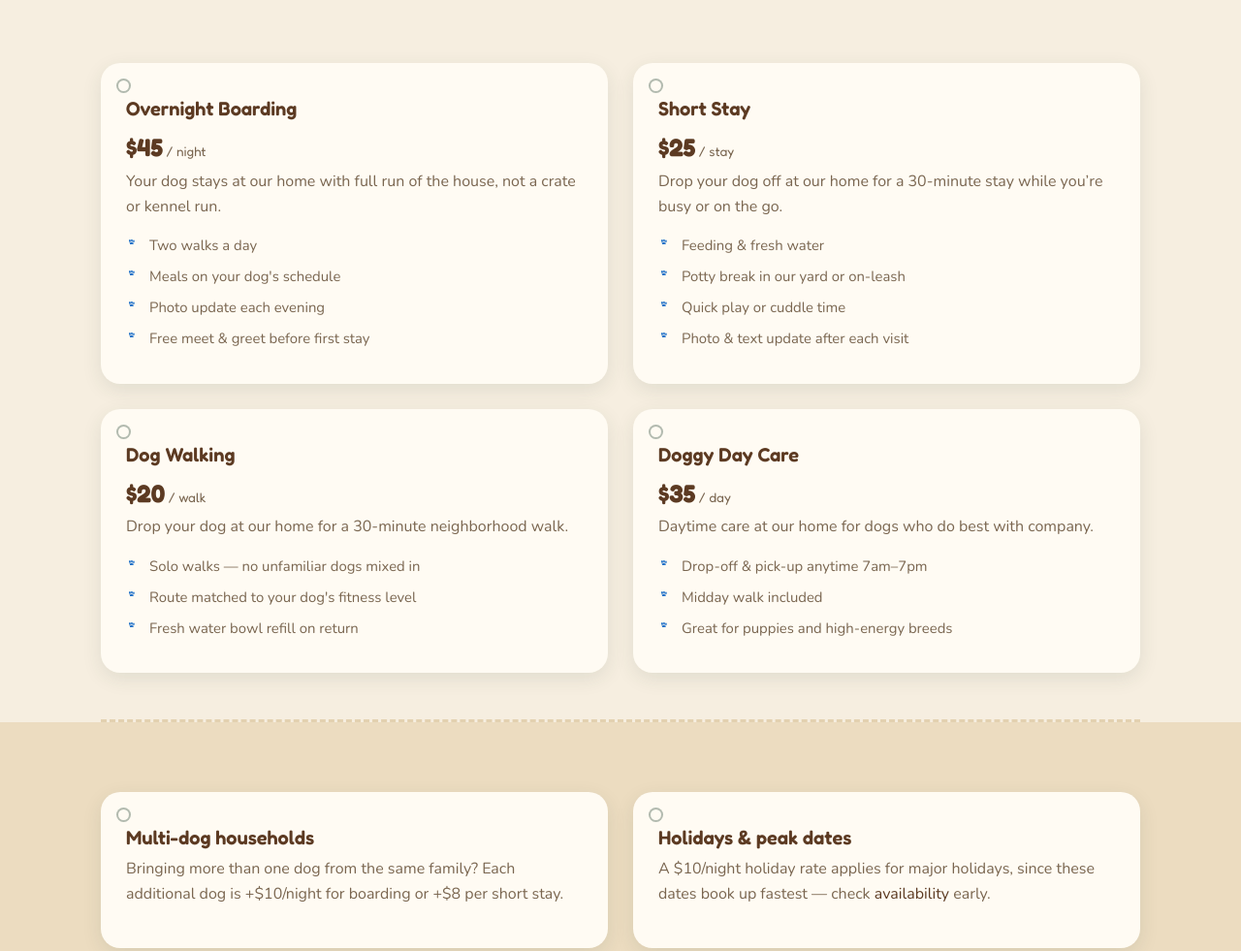
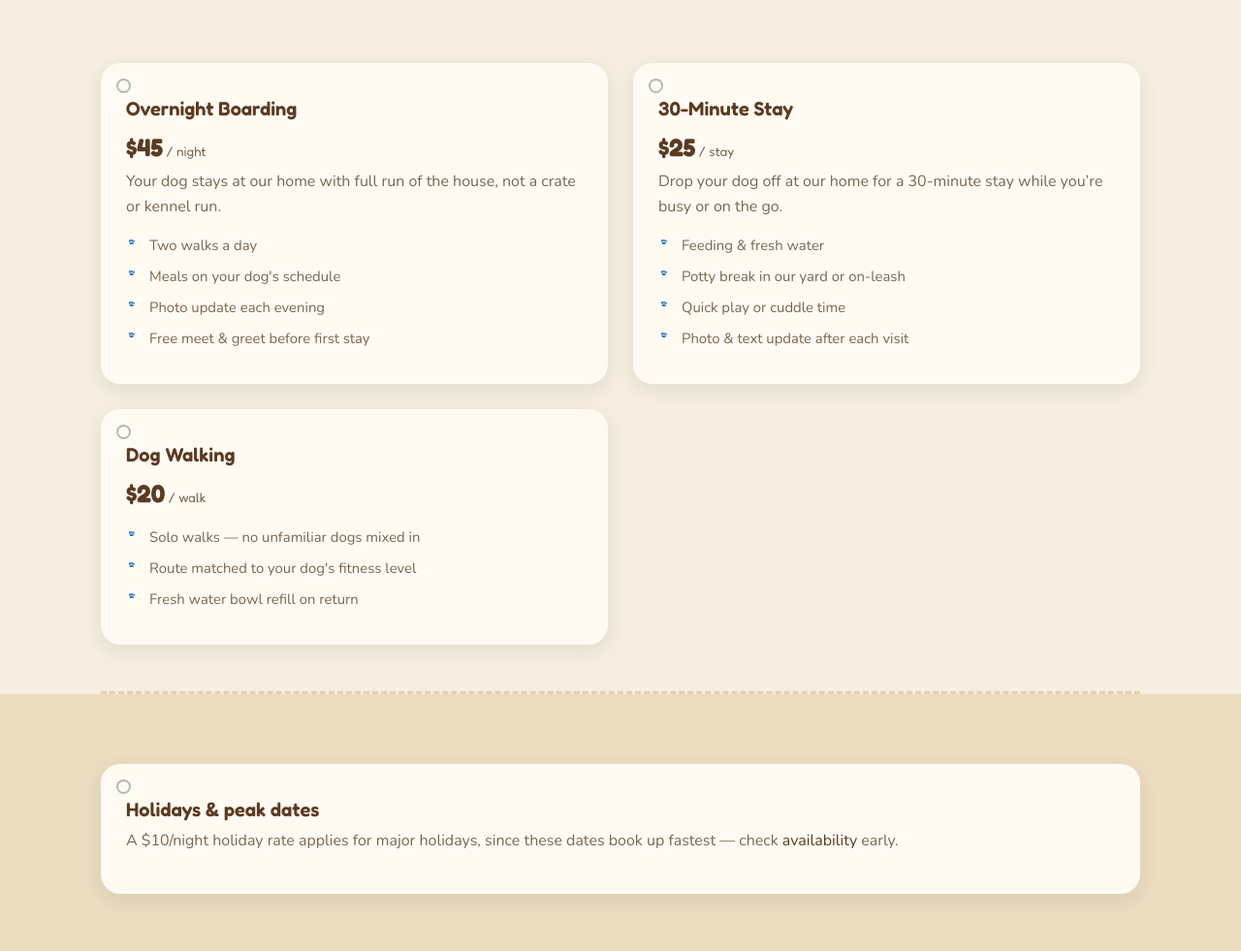
Before and after one commit to karebykari/dog_sitting, a plain HTML site: page pricing.html in a window 1280 px wide. Shown: the part 333-1314 px from the top of the page at 97% size. Drawn offline with nearby package versions, Linux system fonts and the light colour scheme.

Commit message:
Simplify service offerings

```diff
--- a/pricing.html
+++ b/pricing.html
@@ -4,7 +4,7 @@
 <meta charset="UTF-8">
 <meta name="viewport" content="width=device-width, initial-scale=1.0">
 <title>Services &amp; Pricing — Kare By Kari</title>
-<meta name="description" content="At-home dog boarding, short stays, walking, and day care pricing.">
+<meta name="description" content="At-home dog boarding, 30-minute stays, and walking pricing.">
 <link rel="stylesheet" href="assets/style.css">
 </head>
 <body>
@@ -56,7 +56,7 @@
       </div>
 
       <div class="card service-card">
-        <h3>Short Stay</h3>
+        <h3>30-Minute Stay</h3>
         <p class="price">$25<small> / stay</small></p>
         <p>Drop your dog off at our home for a 30-minute stay while you’re busy or on the go.</p>
         <ul>
@@ -70,22 +70,10 @@
       <div class="card service-card">
         <h3>Dog Walking</h3>
         <p class="price">$20<small> / walk</small></p>
-        <p>Drop your dog at our home for a 30-minute neighborhood walk.</p>
         <ul>
           <li class="paw-bullet">Solo walks — no unfamiliar dogs mixed in</li>
           <li class="paw-bullet">Route matched to your dog's fitness level</li>
           <li class="paw-bullet">Fresh water bowl refill on return</li>
-        </ul>
-      </div>
-
-      <div class="card service-card">
-        <h3>Doggy Day Care</h3>
-        <p class="price">$35<small> / day</small></p>
-        <p>Daytime care at our home for dogs who do best with company.</p>
-        <ul>
-          <li class="paw-bullet">Drop-off &amp; pick-up anytime 7am–7pm</li>
-          <li class="paw-bullet">Midday walk included</li>
-          <li class="paw-bullet">Great for puppies and high-energy breeds</li>
         </ul>
       </div>
 
@@ -95,11 +83,7 @@
   <div class="wrap"><hr class="leash"></div>
 
   <section class="section section--band">
-    <div class="wrap grid grid--2">
-      <div class="card">
-        <h3>Multi-dog households</h3>
-        <p>Bringing more than one dog from the same family? Each additional dog is +$10/night for boarding or +$8 per short stay.</p>
-      </div>
+    <div class="wrap">
       <div class="card">
         <h3>Holidays &amp; peak dates</h3>
         <p>A $10/night holiday rate applies for major holidays, since these dates book up fastest — check <a href="https://calendly.com/karebykari/30min">availability</a> early.</p>
```
Also changed, not shown: book.html (+2 -3 lines), index.html (+1 -1 lines), testimonials.html (+1 -1 lines).
